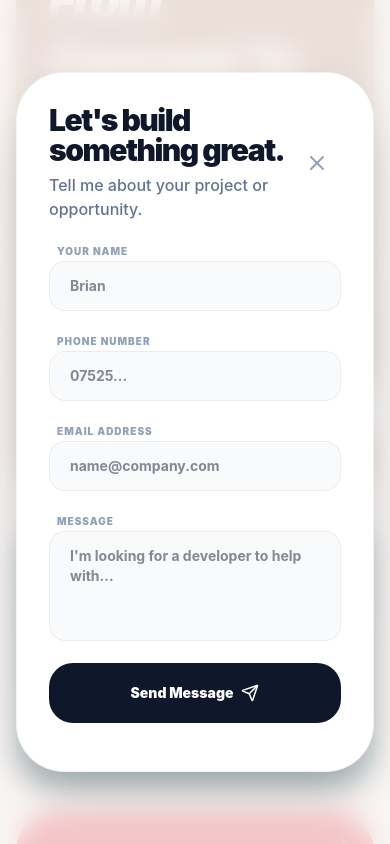
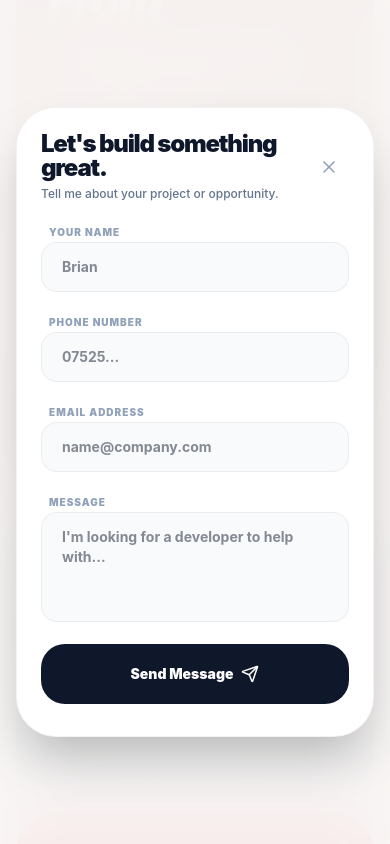
Before and after one commit to sadzebra/portfolio-web, a Next.js app: page / in a window 390 px wide. Both pictures are taken after a click on the button "Let's Talk". Shown: the part 438-1282 px from the top of the page. Built offline with nearby package versions, Linux system fonts and the light colour scheme.

Commit message:
Updated model to handle new blog section, implemented blog section with dummy posts

```diff
--- a/src/components/Modal.tsx
+++ b/src/components/Modal.tsx
@@ -6,32 +6,16 @@ const ModalWindow = ({ isOpen, onClose, title, subtitle, children, maxWidth = "m
 
   return (
     <div className="fixed inset-0 z-50 flex items-center justify-center p-4">
-      {/* Backdrop */}
-      <div
-        className="absolute inset-0 bg-[#F9F6F4]/50 backdrop-blur-md animate-in fade-in duration-500"
-        onClick={onClose}
-      />
-
-      {/* Modal Container */}
-      <div className={`relative w-full ${maxWidth} max-h-[90vh] overflow-hidden rounded-[3rem] border border-black/5 bg-white shadow-2xl animate-in zoom-in-95 slide-in-from-bottom-8 duration-500 flex flex-col`}>
-        {/* Header */}
-        <div className="p-8 md:p-12 pb-4 flex items-center justify-between bg-white sticky top-0 z-10">
+      <div className="absolute inset-0 bg-[#F9F6F4]/90 backdrop-blur-xl animate-in fade-in duration-500" onClick={onClose} />
+      <div className={`relative w-full ${maxWidth} max-h-[90vh] overflow-hidden rounded-[2.5rem] border border-black/5 bg-white shadow-2xl animate-in zoom-in-95 slide-in-from-bottom-8 duration-500 flex flex-col`}>
+        <div className="p-6 md:p-8 pb-4 flex items-center justify-between bg-white sticky top-0 z-10">
           <div>
-            <h3 className="text-3xl font-black text-slate-900 tracking-tighter leading-none">{title}</h3>
-            {subtitle && <p className="text-slate-500 font-medium mt-2">{subtitle}</p>}
+            <h3 className="text-2xl font-black text-slate-900 tracking-tighter leading-none">{title}</h3>
+            {subtitle && <p className="text-slate-500 text-xs font-medium mt-1.5">{subtitle}</p>}
           </div>
-          <button
-            onClick={onClose}
-            className="rounded-full p-3 text-slate-400 hover:bg-slate-100 hover:text-slate-900 transition-colors"
-          >
-            <X size={24} />
-          </button>
+          <button onClick={onClose} className="rounded-full p-2.5 text-slate-400 hover:bg-slate-100 hover:text-slate-900 transition-colors"><X size={20} /></button>
         </div>
-
-        {/* Dynamic Content Area */}
-        <div className="flex-1 overflow-y-auto px-8 md:px-12 pb-12 scrollbar-hide">
-          {children}
-        </div>
+        <div className="flex-1 overflow-y-auto px-6 md:px-8 pb-8 scrollbar-hide">{children}</div>
       </div>
     </div>
   );
--- a/src/components/PortfolioMain.tsx
+++ b/src/components/PortfolioMain.tsx
@@ -12,6 +12,7 @@ import {
   Terminal,
   Sparkles,
   ArrowUpRight,
+  ArrowRight,
   Zap,
   Coffee,
   Film,
@@ -23,17 +24,54 @@ import {
   Binary,
   Box,
   Rocket,
-  ShoppingBag,
+  BookOpen,
+  Calendar,
   Globe
 } from 'lucide-react';
 import ModalWindow from './Modal';
 import { PORTFOLIO_DATA } from '../data/portfolioData';
+
+const BlogContent = ({ post }) => (
+  <div className="pt-2 space-y-4">
+    <div className="text-xs text-[#95ADB6] font-black uppercase tracking-widest">{post.category}</div>
+    <p className="text-lg text-slate-700 font-medium leading-relaxed whitespace-pre-line">{post.excerpt}</p>
+    <div className="h-px bg-slate-100 my-4" />
+    <p className="text-sm text-slate-500 font-medium">This is a summary of the technical deep-dive. The full article explores the architectural implications and performance metrics in detail.</p>
+  </div>
+);
+
+const JournalArchive = ({ posts, onSelect }) => (
+  <div className="space-y-4 pt-2">
+    {posts?.map((post) => (
+      <div
+        key={post.id}
+        onClick={() => onSelect(post)}
+        className="group flex flex-col md:flex-row md:items-center justify-between p-5 rounded-2xl bg-slate-50 hover:bg-white hover:shadow-lg transition-all cursor-pointer border border-transparent hover:border-black/5"
+      >
+        <div className="flex-1">
+          <div className="flex items-center gap-3 mb-1">
+            <span className="text-[10px] font-black uppercase tracking-widest text-slate-400">{post.category}</span>
+            <span className="h-1 w-1 rounded-full bg-slate-200" />
+            <span className="text-[10px] font-black uppercase tracking-widest text-slate-400">{post.date}</span>
+          </div>
+          <h4 className="text-lg font-black text-slate-900 group-hover:text-[#95ADB6] transition-colors">{post.title}</h4>
+        </div>
+        <div className="flex items-center gap-4 mt-3 md:mt-0">
+          <div className="h-8 w-8 rounded-full bg-white flex items-center justify-center text-slate-400 shadow-sm transition-transform group-hover:translate-x-1">
+            <ArrowRight size={16} />
+          </div>
+        </div>
+      </div>
+    ))}
+  </div>
+);
 
 export default function App() {
   const [mounted, setMounted] = useState(false);
   const [activeProject, setActiveProject] = useState(null);
   const [activeStackSlide, setActiveStackSlide] = useState(0);
   const [activeModal, setActiveModal] = useState(null);
+  const [selectedPost, setSelectedPost] = useState(null);
 
   const weekendProjects = PORTFOLIO_DATA.weekendProjects;
   const techStacks = PORTFOLIO_DATA.techStacks;
@@ -67,6 +105,12 @@ export default function App() {
   if (activeProject) {
     return <ProjectDetail project={activeProject} onBack={() => setActiveProject(null)} />;
   }
+
+  const openArchiveModal = () => {
+    setActiveModal('archive');
+  };
+
+
 
   // Palette Mapping:
   // #8DA1B9 - brand-slate
@@ -371,6 +415,38 @@ export default function App() {
             </BentoBox>
           )}
 
+          <div className="col-span-1 sm:col-span-2 lg:col-span-6 flex items-center justify-between px-2 py-3 mt-1">
+            <h2 className="text-sm font-black uppercase tracking-[0.3em] text-slate-400 flex items-center gap-4">
+              <span className="h-2 w-2 rounded-full bg-[#95ADB6]" /> Technical Journal
+            </h2>
+            <span className="h-px flex-1 bg-black/5 mx-6"></span>
+          </div>
+
+          {PORTFOLIO_DATA.journalPosts?.slice(0, 2).map((post) => (
+            <BentoBox key={post.id} className="col-span-1 sm:col-span-2 lg:col-span-2 border-none bg-white flex flex-col justify-between group" onClick={() => { setSelectedPost(post); setActiveModal('blog'); }}>
+              <div>
+                <div className="flex items-center gap-3 mb-4">
+                  <div className="h-8 w-8 rounded-lg bg-slate-50 text-slate-400 flex items-center justify-center ring-1 ring-black/5"><BookOpen size={16} /></div>
+                  <span className="text-[9px] font-black uppercase tracking-widest text-slate-400">{post.category}</span>
+                </div>
+                <h4 className="text-lg font-black text-slate-900 leading-tight mb-2 group-hover:text-[#95ADB6] transition-colors">{post.title}</h4>
+                <p className="text-xs text-slate-500 font-medium line-clamp-2 leading-relaxed">{post.excerpt}</p>
+              </div>
+              <div className="flex items-center justify-between mt-5 pt-4 border-t border-slate-50">
+                <div className="flex items-center gap-3 text-[9px] font-black uppercase tracking-widest text-slate-300">
+                  <span className="flex items-center gap-1"><Calendar size={10} /> {post.date}</span>
+                </div>
+                <div className="h-7 w-7 rounded-full bg-slate-50 flex items-center justify-center text-slate-400 group-hover:bg-[#95ADB6] group-hover:text-white transition-all"><ArrowUpRight size={14} /></div>
+              </div>
+            </BentoBox>
+          ))}
+
+          <BentoBox bgColor="bg-[#95ADB6]" className="col-span-1 sm:col-span-2 lg:col-span-2 border-none text-white flex flex-col justify-center items-center text-center p-8 min-h-[160px] group" onClick={() => openArchiveModal()}>
+            <div className="h-10 w-10 rounded-xl bg-white/20 flex items-center justify-center mb-3 group-hover:scale-110 transition-transform"><BookOpen size={20} /></div>
+            <h4 className="text-lg font-black tracking-tighter leading-none mb-1.5">Journal Archive</h4>
+            <div className="flex items-center gap-2 text-[10px] font-black uppercase tracking-[0.2em] group-hover:gap-3 transition-all">Browse all <ArrowRight size={12} /></div>
+          </BentoBox>
+
           <div className="col-span-1 sm:col-span-2 lg:col-span-6 mt-12 mb-8">
             <h2 className="text-sm font-black uppercase tracking-[0.3em] text-slate-400 flex items-center gap-4"><span className="h-2 w-2 rounded-full bg-slate-800" /> Strategic Technical Impact</h2>
           </div>
@@ -412,13 +488,59 @@ export default function App() {
       </div>
       <ModalWindow
         isOpen={activeModal !== null}
-        onClose={() => setActiveModal(null)}
-        title={activeModal === 'contact' ? "Let's build something great." : "Career Timeline"}
-        subtitle={activeModal === 'contact' ? "Tell me about your project or opportunity." : "15+ years of engineering impact."}
-        maxWidth={activeModal === 'history' ? "max-w-4xl" : "max-w-lg"}
+        onClose={() => { setActiveModal(null); setActiveProject(null); setSelectedPost(null); }}
+        title={
+          activeModal === 'contact' ? "Let's build something great." :
+            activeModal === 'history' ? "Career Timeline" :
+              activeModal === 'blog' ? selectedPost?.title :
+                activeModal === 'archive' ? "Technical Journal Archive" :
+                  activeProject?.title
+        }
+        subtitle={
+          activeModal === 'contact' ? "Tell me about your project or opportunity." :
+            activeModal === 'history' ? "15+ Years Experience" :
+              activeModal === 'blog' ? "Deep Dive" :
+                activeModal === 'archive' ? "Explore full entries" :
+                  activeProject?.type
+        }
+        maxWidth={activeModal === 'history' || activeModal === 'archive' ? "max-w-4xl" : "max-w-lg"}
       >
         {activeModal === 'contact' && <ContactForm onSuccess={() => setActiveModal(null)} />}
-        {activeModal === 'history' && <WorkHistory />}
+        {activeModal === 'history' && (
+          <div className="pt-2 space-y-4">
+            {PORTFOLIO_DATA.careerTimeline.map((job, i) => (
+              <div key={i} className="p-4 bg-slate-50 rounded-2xl border border-black/5">
+                <div className="flex justify-between items-start mb-2">
+                  <div>
+                    <h4 className="font-black text-slate-900">{job.company}</h4>
+                    <p className="text-xs font-bold text-slate-400">{job.role}</p>
+                  </div>
+                  <span className="text-[10px] font-black uppercase tracking-widest text-slate-400">{job.period}</span>
+                </div>
+                <ul className="space-y-1.5">
+                  {job.details.map((d, di) => (
+                    <li key={di} className="text-xs text-slate-600 font-medium">• {d}</li>
+                  ))}
+                </ul>
+              </div>
+            ))}
+          </div>
+        )}
+        {activeModal === 'project' && activeProject && (
+          <div className="pt-2 space-y-5">
+            <div className={`aspect-video rounded-3xl ${activeProject.color} flex items-center justify-center text-white`}>
+              {(() => {
+                const ProjectIcon = activeProject.icon;
+                return <ProjectIcon size={48} />;
+              })()}
+            </div>
+            <p className="text-base text-slate-600 font-medium leading-relaxed whitespace-pre-line">{activeProject.description}</p>
+          </div>
+        )}
+        {activeModal === 'blog' && selectedPost && (
+          <BlogContent post={selectedPost} />
+        )}
+        {activeModal === 'archive' && <JournalArchive posts={PORTFOLIO_DATA.journalPosts} onSelect={(post) => { setSelectedPost(post); setActiveModal('blog'); }} />}
       </ModalWindow>
     </div >
   );
--- a/src/data/portfolioData.js
+++ b/src/data/portfolioData.js
@@ -286,6 +286,11 @@ export const PORTFOLIO_DATA = {
       color: "text-[#95ADB6]",
       bg: "bg-[#95ADB6]/5"
     }
+  ],
+
+  journalPosts: [
+    { id: "headless", title: "The Case for Headless E-commerce in 2024", date: "Feb 12", readTime: "6 min", category: "Architecture", excerpt: "Decoupling is no longer a luxury, but a necessity for enterprise scaling." },
+    { id: "seo", title: "Technical SEO for High-Res Catalogs", date: "Jan 28", readTime: "4 min", category: "Growth", excerpt: "Optimizing media-heavy vintage storefronts for organic discovery." }
   ]
 
   // const clientProjects = [
```
